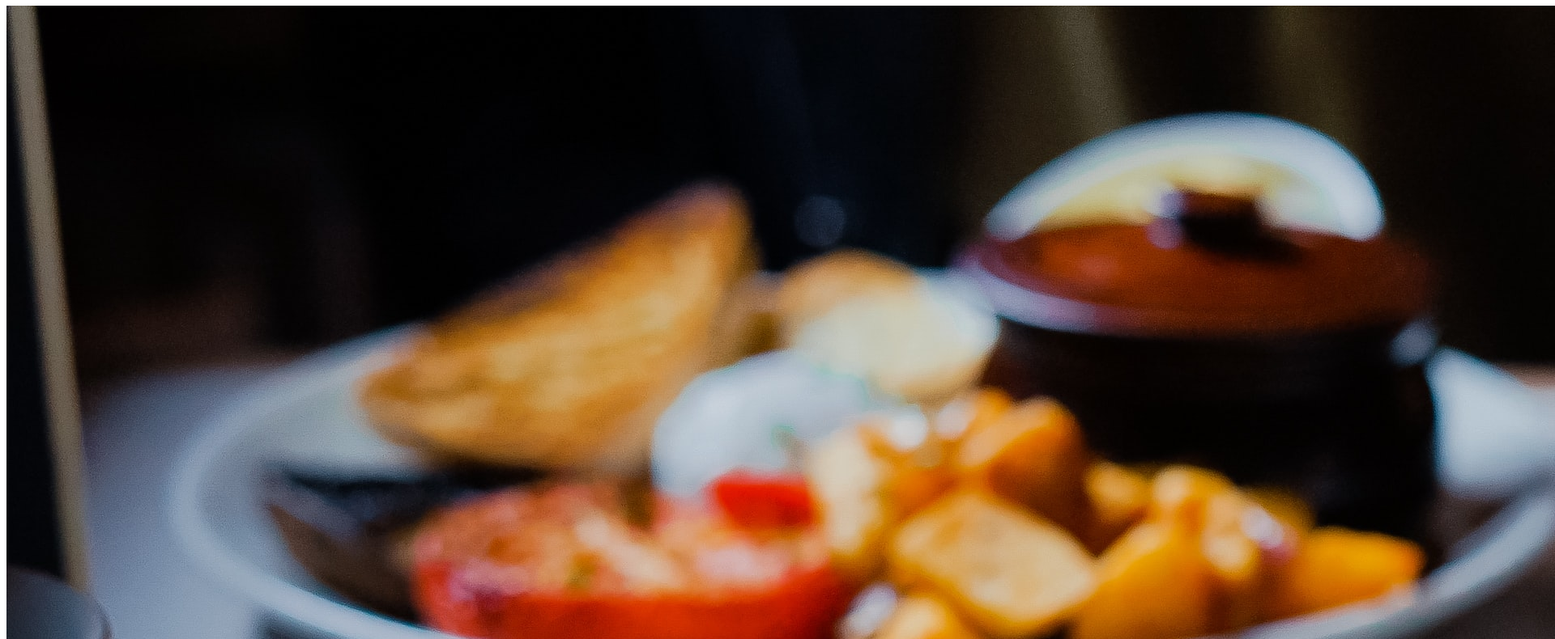
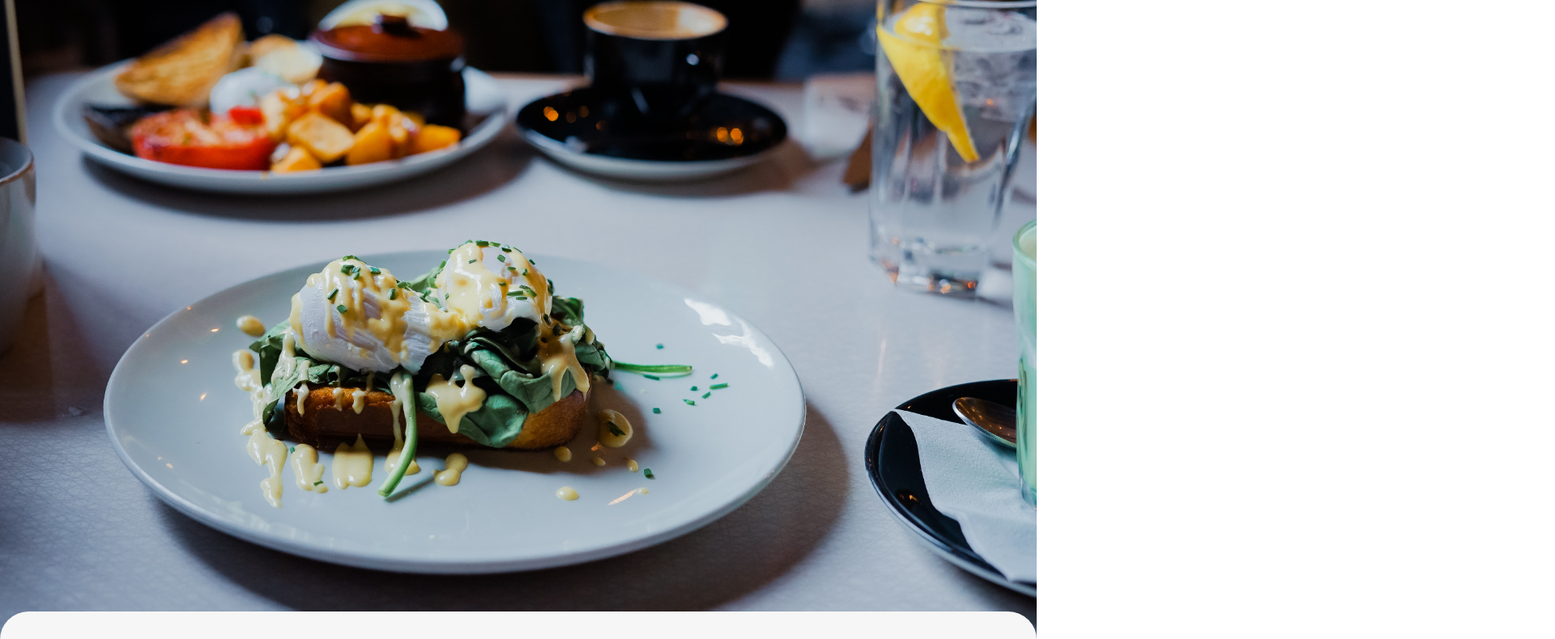
Before and after one commit to noemie-ma/La-Chouette-Agence, a website: page france_menu.html in a window 1280 px wide. Shown: the part 99-889 px from the top of the page at 81% size, 1920 px wide, since content can reach past the window. Drawn offline with Linux system fonts and the light colour scheme; the site is published under a folder, as on GitHub Pages, so addresses that start at the root find nothing; a web font is replaced by a local one.

Commit message:
Changement de chemin de fichiers css : sans prefix > avec prefix

```diff
--- a/france_menu.html
+++ b/france_menu.html
@@ -6,7 +6,7 @@
     <meta name="viewport" content="width=device-width, initial-scale=1.0" />
     <meta http-equiv="X-UA-Compatible" content="ie=edge" />
     <script src="https://kit.fontawesome.com/38c16595fe.js" crossorigin="anonymous"></script>
-    <link rel="stylesheet" type="text/css" href="/public/css/styles.css" />
+    <link rel="stylesheet" type="text/css" href="./public/css/prefixed/styles.css" />
     <title>Ohmyfood</title>
 </head>
 
```
Also changed, not shown: note_menu.html (+1 -1 lines), palette_menu.html (+1 -1 lines), sens_menu.html (+1 -1 lines).
